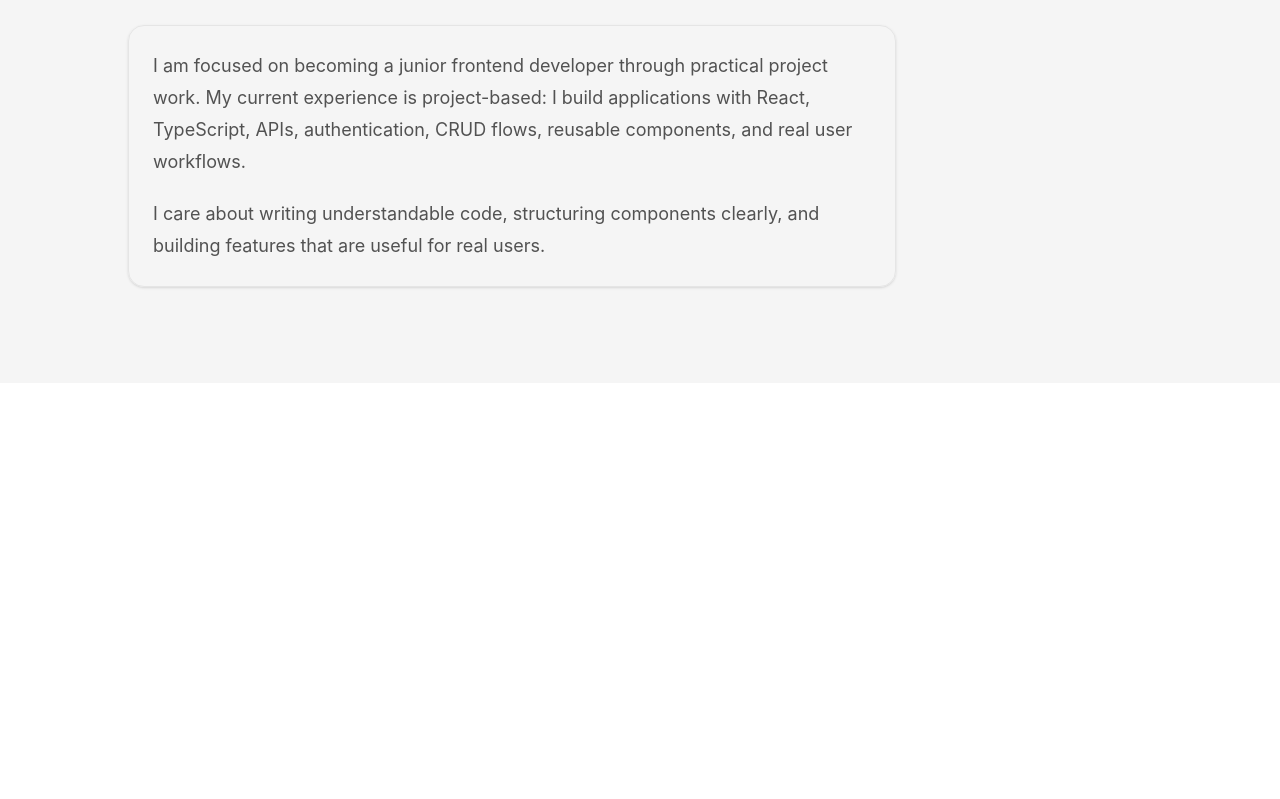
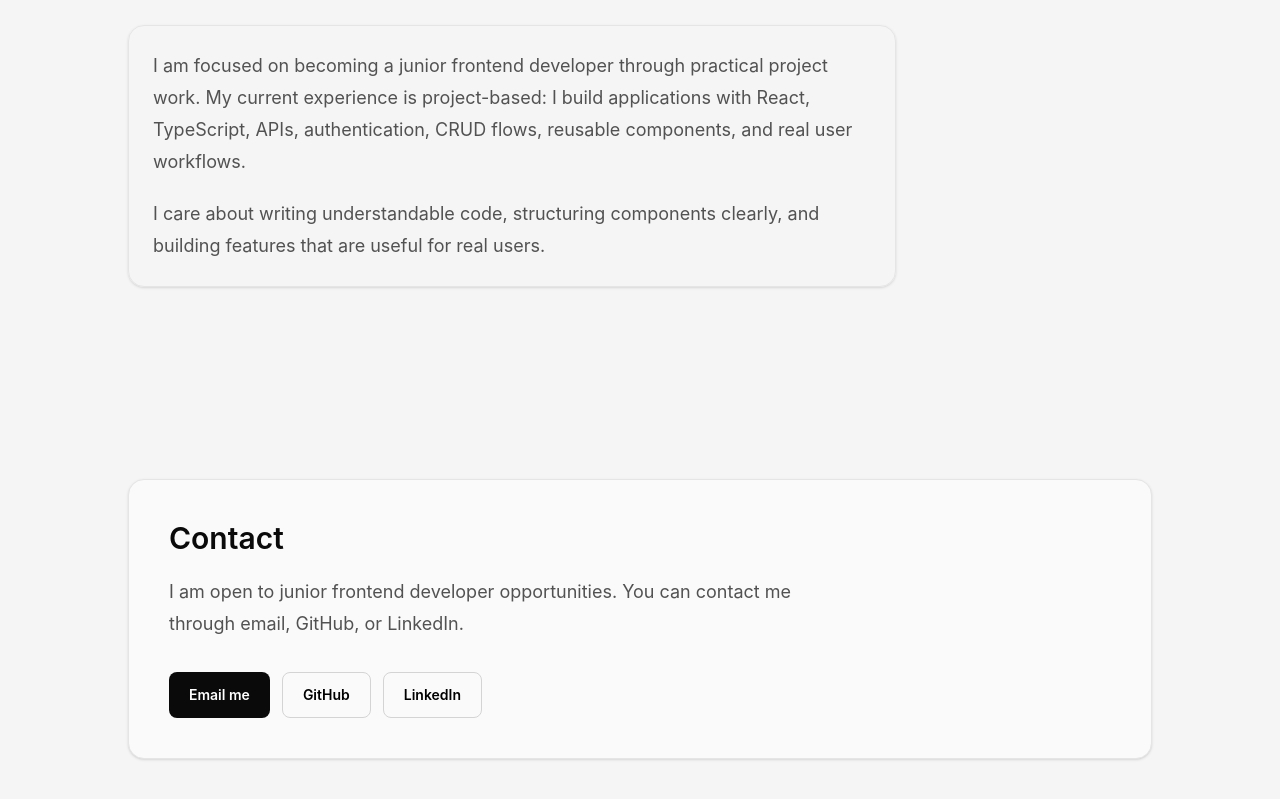
Before and after one commit to Luan2118/portfolio-website, a React (Vite) app: page / in a window 1280 px wide. Shown: the part 1475-2274 px from the top of the page. Before the commit the page ends 1858 px from the top, so only its background shows below. Built offline with nearby package versions, Linux system fonts and the light colour scheme.

Commit message:
feat: add contact section

```diff
--- a/src/App.tsx
+++ b/src/App.tsx
@@ -3,6 +3,7 @@
 import './App.css'
 import Skills from './components/sections/Skills'
 import About from './components/sections/About'
+import Contact from './components/sections/Contact'
 
 
 function App() {
@@ -13,6 +14,7 @@
     <Projects />
     <Skills />
     <About />
+    <Contact />
    </div>
   )
 }
--- /dev/null
+++ b/src/components/sections/Contact.tsx
@@ -0,0 +1,37 @@
+import Container from "../layout/Container";
+import Section from "../layout/Section";
+
+function Contact() {
+  return (
+    <Section id="contact">
+      <Container>
+        <div className="rounded-2xl border border-neutral-200 bg-neutral-50 p-8 shadow-sm md:p-10">
+          <div>
+            <h2 className="text-2xl font-semibold md:text-3xl text-neutral-950">
+              Contact
+            </h2>
+
+            <p className="mt-5 text-lg leading-8 text-neutral-600 max-w-2xl">
+              I am open to junior frontend developer opportunities. You can
+              contact me through email, GitHub, or LinkedIn.
+            </p>
+          </div>
+
+          <div className="mt-8 flex flex-col gap-3 sm:flex-row">
+            <a target="_blank" href="mailto:leluanvn21@seznam.cz"  className="inline-flex justify-center items-center bg-neutral-950 text-white text-sm rounded-lg py-2 px-4 font-semibold transition hover:bg-neutral-800 sm:py-3 sm:px-5">Email me</a>
+
+            <a target="_blank" href="https://github.com/Luan2118" className="inline-flex justify-center items-center border border-neutral-300 text-sm rounded-lg py-2 px-4 font-semibold transition hover:border-neutral-700 sm:py-3 sm:px-5">
+              GitHub
+            </a>
+
+            <a target="_blank" href="https://www.linkedin.com/in/luan-le-7671b9342/" className="inline-flex justify-center items-center border border-neutral-300 text-sm rounded-lg py-2 px-4 font-semibold transition hover:border-neutral-700 sm:py-3 sm:px-5">
+              LinkedIn
+            </a>
+          </div>
+        </div>
+      </Container>
+    </Section>
+  );
+}
+
+export default Contact;
```
